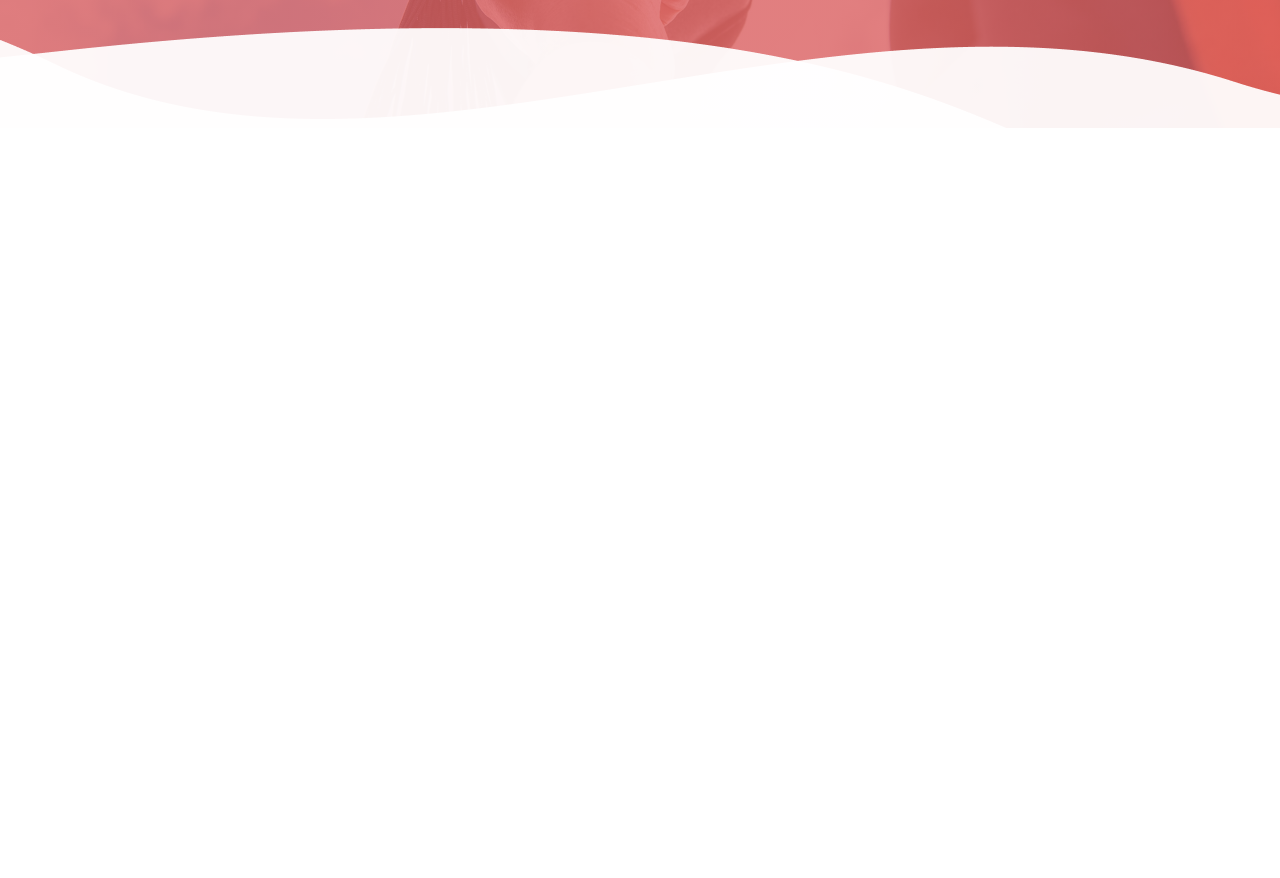
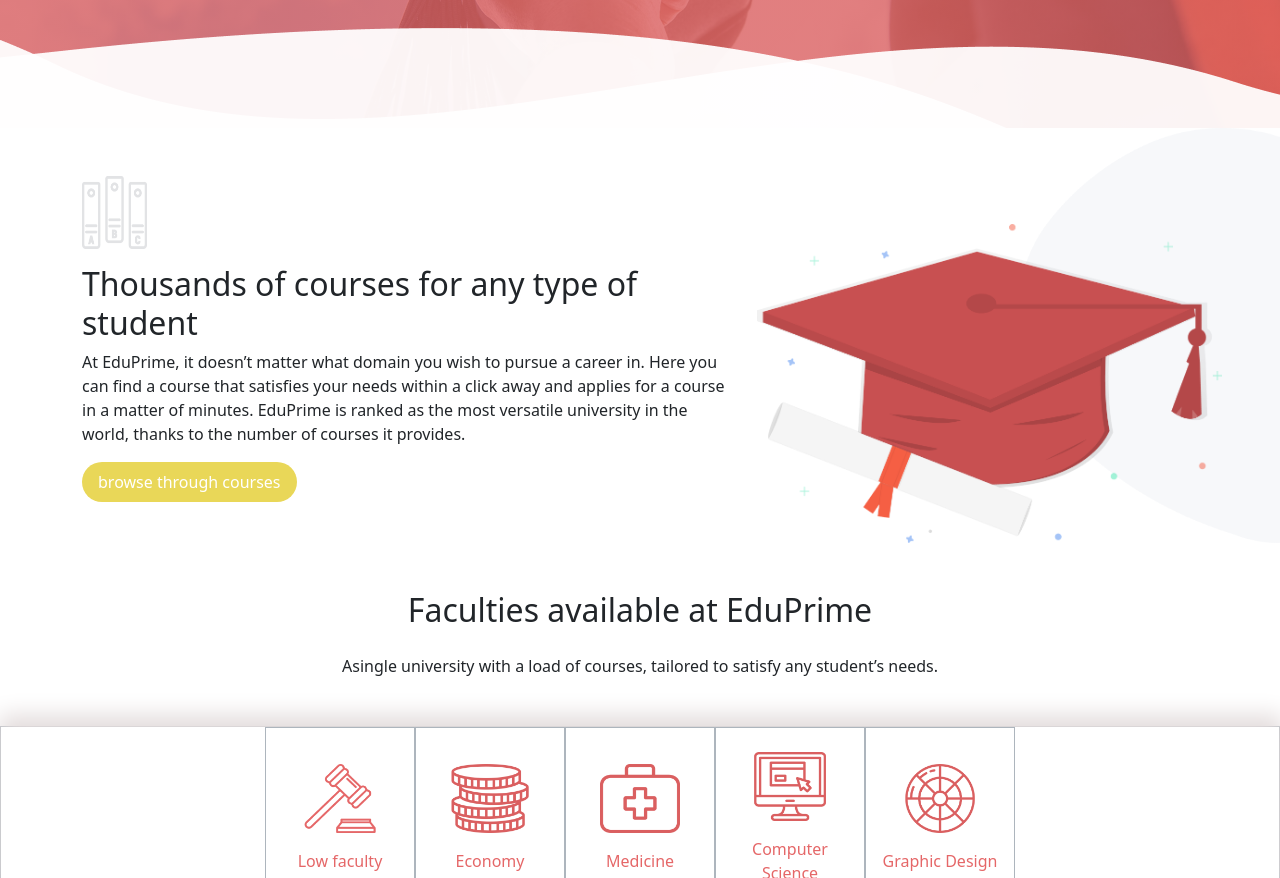
Before and after one commit to federicoverbicaro/proj-html-vuejs, a Vue app: page / in a window 1280 px wide. Shown: the part 460-1338 px from the top of the page. Before the commit the page ends 800 px from the top, so only its background shows below. Built offline with nearby package versions, Linux system fonts and the light colour scheme.

Commit message:
feat: introduzione prima parte main

```diff
--- a/src/components/main/AppMain.vue
+++ b/src/components/main/AppMain.vue
@@ -1,20 +1,149 @@
 <template>
-    <div>
+    <div class="container-fluid1 ">
+        <div class="container d-flex gap-4 pt-5 ">
+            <div class="col-7">
+                <img src="../../assets/img/Books-icon.png" alt="books" height="20%" width="10%">
+                <h2 class="mt-3">Thousands of courses
+                    for any type of student
+                </h2>
+                <p>At EduPrime, it doesn’t matter what domain you wish to pursue a career in. Here you
+                    can find a course that satisfies your needs within a click away and applies for a course
+                    in a matter of minutes. EduPrime is ranked as the most versatile university in the
+                    world, thanks to the number of courses it provides.</p>
+                <AppButton yellow :button-text="'browse through courses'" />
+            </div>
+            <div class="col-5 pt-5 ">
+                <img src="../../assets/img/Graduation-Illustration.png" alt="" height="100%" width="100%">
+            </div>
+        </div>
+
+    </div>
+    <div class="text-center mt-5 ">
+        <h2>Faculties available at EduPrime</h2>
+
+        <p class="mt-4">Asingle university with a load of courses, tailored
+            to satisfy any student’s needs.
+        </p>
+    </div>
+
+    <div class="container-fluid p-0 border-1 border border-dark-subtle mt-5">
+        <div class=" px-5 ">
+
+            <div class=" d-flex justify-content-center ">
+
+                <div v-for="(element, index) in faculties" :key="index" id="facultiesAvailable"
+                    class="d-flex flex-column justify-content-center border border-dark-subtle p-2">
+                    <div class="d-flex justify-content-center mt-3  ">
+
+                        <img :src="element.img" alt="Faculties" height="100%" width="60%">
+                    </div>
+                    <div class="text-center mt-3">
+                        <span>{{ element.name }}</span>
+                    </div>
+
+                </div>
+
+            </div>
+
+
+        </div>
+        <div v-for="(element, index ) in faculties" :key="index" class="d-flex justify-content-center container mt-5 gap-5 ">
+            <div class="col-6 d-flex justify-content-end ">
+                <img :src="element.img2" alt="low faculty">
+            </div>
+            <div class="col-6 p-4 ">
+                <h2>{{ element.name }}</h2>
+                <p class="mt-4"> {{ element.text }}</p>
+                <button>ciao</button>
+            </div>
+        </div>
+
 
     </div>
 </template>
 
 <script>
+import AppButton from '../Button/AppButton.vue';
+
 
 export default {
     name: 'AppMain',
+    data() {
+        return {
+            faculties: [
+                {
+                    name: 'Low faculty',
+                    img: '../src/assets/img/Gavel-v2.png',
+                    text: `Learning from world-leading academics and practitioners, you'll not only receive
+                    an outstanding grounding in the theory of law, but you will be able to understand
+                    how those principles are applied in practice through a range of student-led
+                    activities and competitions.`,
+                    img2: '../src/assets/img/Gavel-Illustration-e1556884768193.png'
+                },
+                {
+                    name: 'Economy',
+                    img: '../src/assets/img/Coins-tabs-v2.png',
+                    text: 'Lorem, ipsum dolor sit amet consectetur adipisicing elit. Provident eius debitis adipisci amet excepturi modi dolor quia ut. Doloremque, porro! Lorem ipsum, dolor sit amet consectetur adipisicing elit. Vel, praesentium!',
+                    img2: '../src/assets/img/Economy.png'
 
-   data () {
-        return {}
+                },
+                {
+                    name: 'Medicine',
+                    img: '../src/assets/img/Medicine-tabs-v2.png',
+                    text: 'Lorem, ipsum dolor sit amet consectetur adipisicing elit. Provident eius debitis adipisci amet excepturi modi dolor quia ut. Doloremque, porro! Lorem ipsum, dolor sit amet consectetur adipisicing elit. Vel, praesentium!',
+                    img2: '../src/assets/img/Medicine.png'
+                },
+                {
+                    name: 'Computer Science',
+                    img: '../src/assets/img/Computer-tabs-v2.png',
+                    text: 'Lorem, ipsum dolor sit amet consectetur adipisicing elit. Provident eius debitis adipisci amet excepturi modi dolor quia ut. Doloremque, porro! Lorem ipsum, dolor sit amet consectetur adipisicing elit. Vel, praesentium!',
+                    img2: '../src/assets/img/Computer-Science.png'
+                },
+                {
+                    name: 'Graphic Design',
+                    img: '../src/assets/img/Palette-tabs-v2.png',
+                    text: 'Lorem, ipsum dolor sit amet consectetur adipisicing elit. Provident eius debitis adipisci amet excepturi modi dolor quia ut. Doloremque, porro! Lorem ipsum, dolor sit amet consectetur adipisicing elit. Vel, praesentium!',
+                    img2: '../src/assets/img/Graphic-Design.png'
+
+                },
+            ]
+
+        };
+    },
+    components: {
+        AppButton
     }
 }
 </script>
 
 <style lang="scss" scoped>
+@import '../../styles/general.scss';
 
+.container-fluid1 {
+    background-image: url(../../assets/img/home-background.png);
+    background-position: right;
+    background-repeat: no-repeat;
+    background-size: cover;
+}
+
+#facultiesAvailable {
+    color: $redText;
+    width: 150px;
+
+    &:hover {
+        background-color: $redBg;
+        color: $whiteFill;
+
+        img {
+            filter: brightness(0) invert(1);
+        }
+    }
+
+}
+
+.px-5 {
+    box-shadow: 1px -9px 22px 3px rgba(227, 220, 220, 1);
+    -webkit-box-shadow: 1px -9px 22px 3px rgba(227, 220, 220, 1);
+    -moz-box-shadow: 1px -9px 22px 3px rgba(227, 220, 220, 1);
+}
 </style>
--- a/src/styles/general.scss
+++ b/src/styles/general.scss
@@ -7,3 +7,6 @@
     margin: 0;
     box-sizing: border-box;
 }
+body{
+    height: 100000px;
+}
```
